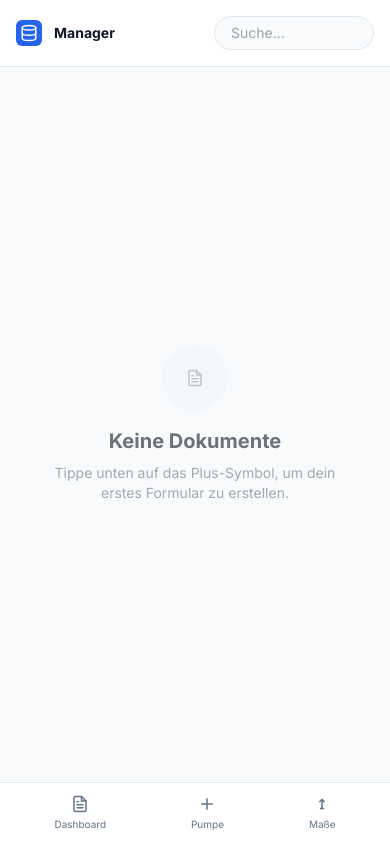
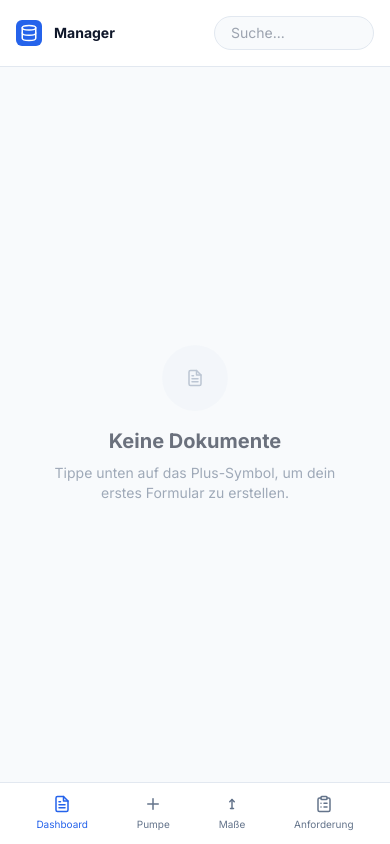
Before and after one commit to charalampos1/webappdocs, a React (Vite) app: page / in a window 390 px wide. Built offline with nearby package versions, Linux system fonts and the light colour scheme; the HTML template or start-up script is replaced by a standard one.

Commit message:
Add missing 'Anforderung' button to mobile navigation
Added a missing button for 'Anforderung' in mobile navigation.

```diff
--- a/src/App.jsx
+++ b/src/App.jsx
@@ -66,9 +66,19 @@ export default function App() {
 
             {/* Mobile Navigation - Unten fixiert */}
             <nav className="md:hidden fixed bottom-0 left-0 right-0 bg-white border-t border-slate-200 flex justify-around p-3 z-50">
-                <button onClick={() => setView('dashboard')} className="flex flex-col items-center gap-1 text-slate-500"><Icons.FileText /> <span className="text-[10px]">Dashboard</span></button>
-                <button onClick={() => startNew('Neuaufstellung')} className="flex flex-col items-center gap-1 text-slate-500"><Icons.Plus /> <span className="text-[10px]">Pumpe</span></button>
-                <button onClick={() => startNew('Zeichnung')} className="flex flex-col items-center gap-1 text-slate-500"><Icons.Ruler /> <span className="text-[10px]">Maße</span></button>
+                <button onClick={() => setView('dashboard')} className={`flex flex-col items-center gap-1 ${view === 'dashboard' ? 'text-brand-accent' : 'text-slate-500'}`}>
+                    <Icons.FileText /> <span className="text-[10px]">Dashboard</span>
+                </button>
+                <button onClick={() => startNew('Neuaufstellung')} className="flex flex-col items-center gap-1 text-slate-500">
+                    <Icons.Plus /> <span className="text-[10px]">Pumpe</span>
+                </button>
+                <button onClick={() => startNew('Zeichnung')} className="flex flex-col items-center gap-1 text-slate-500">
+                    <Icons.Ruler /> <span className="text-[10px]">Maße</span>
+                </button>
+                {/* Dieser Button hat gefehlt: */}
+                <button onClick={() => startNew('Anforderung')} className="flex flex-col items-center gap-1 text-slate-500">
+                    <Icons.ClipboardList /> <span className="text-[10px]">Anforderung</span>
+                </button>
             </nav>
 
             <main className="flex-1 flex flex-col overflow-hidden pb-16 md:pb-0">
```
